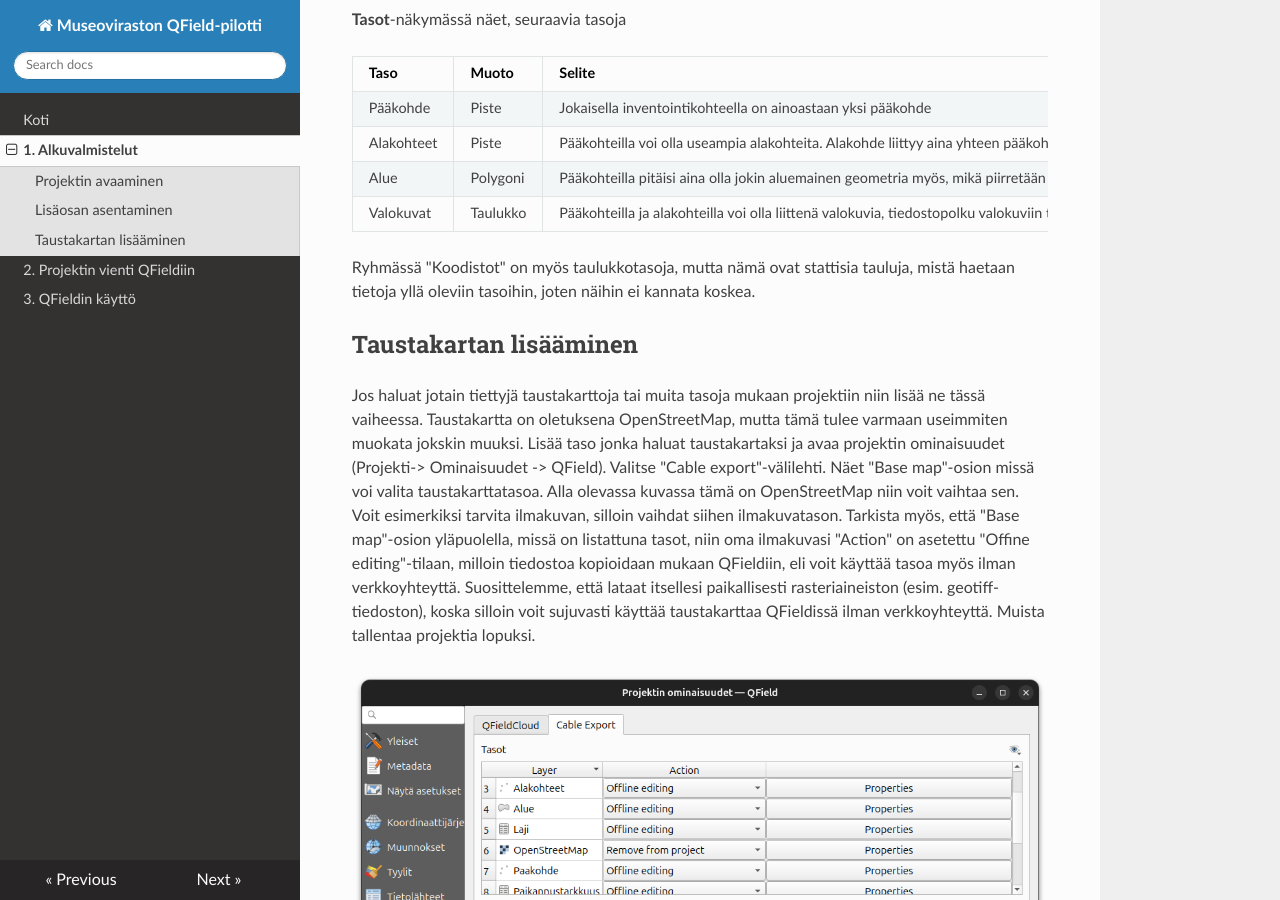
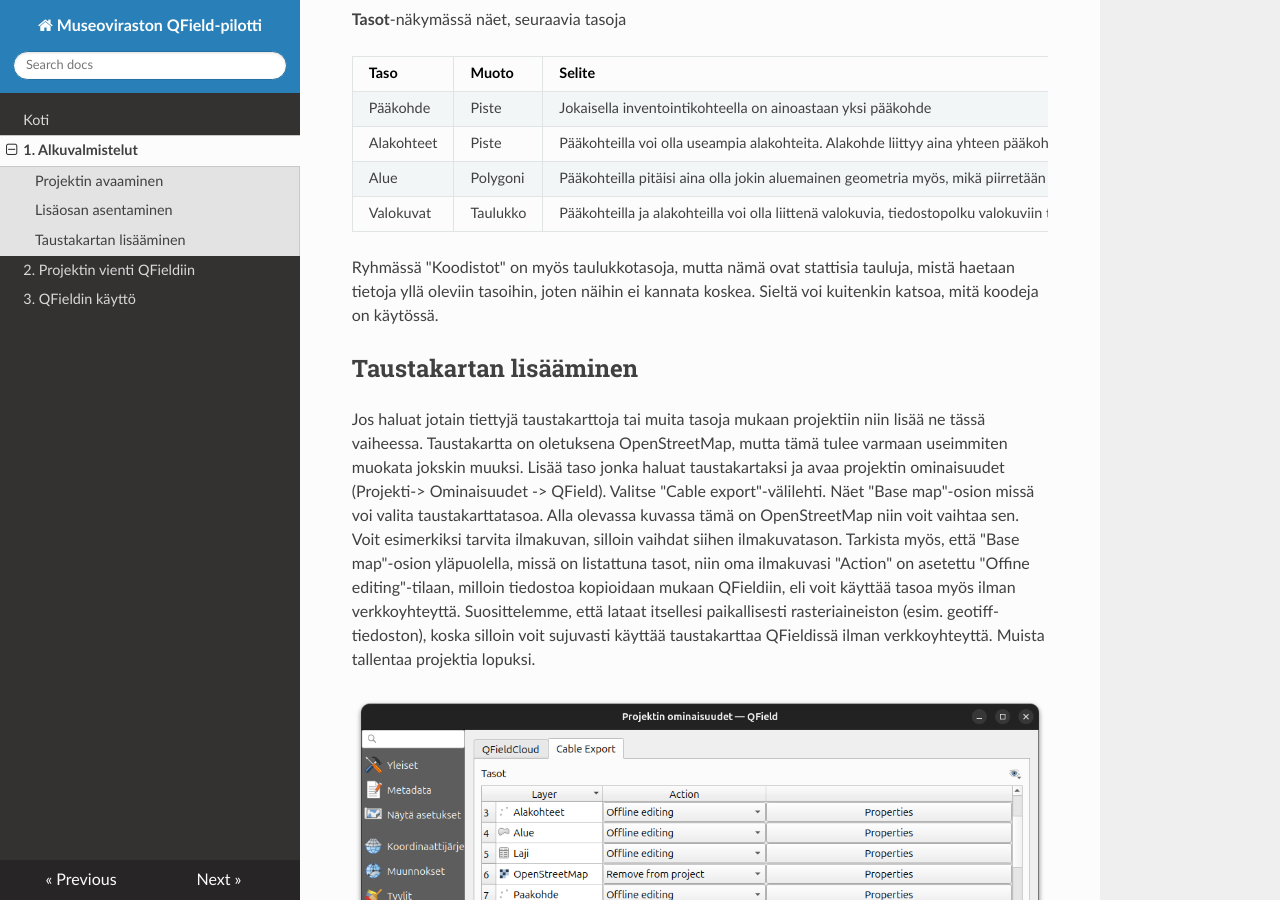
Before and after one commit to finnish-heritage-agency/museovirasto-qfield, an MkDocs documentation site: the page built from docs/1_alkuvalmistelut.md, in a window 1280 px wide and 900 px high, scrolled down 1767 px. Built offline with MkDocs 1.6.1, drawn with Linux system fonts in a browser that asks for light colours; nearby versions of some CDN libraries.

Commit message:
small change to img

```diff
--- a/docs/1_alkuvalmistelut.md
+++ b/docs/1_alkuvalmistelut.md
@@ -27,7 +27,7 @@
 | Alue | Polygoni| Pääkohteilla pitäisi aina olla jokin aluemainen geometria myös, mikä piirretään tälle tasolle|
 | Valokuvat| Taulukko| Pääkohteilla ja alakohteilla voi olla liittenä valokuvia, tiedostopolku valokuviin tallennetaan tähän taulukkoon|
 
-Ryhmässä "Koodistot" on myös taulukkotasoja, mutta nämä ovat stattisia tauluja, mistä haetaan tietoja yllä oleviin tasoihin, joten näihin ei kannata koskea.
+Ryhmässä "Koodistot" on myös taulukkotasoja, mutta nämä ovat stattisia tauluja, mistä haetaan tietoja yllä oleviin tasoihin, joten näihin ei kannata koskea. Sieltä voi kuitenkin katsoa, mitä koodeja on käytössä.
 
 ## Taustakartan lisääminen
 Jos haluat jotain tiettyjä taustakarttoja tai muita tasoja mukaan projektiin niin lisää ne tässä vaiheessa. Taustakartta on oletuksena OpenStreetMap, mutta tämä tulee varmaan useimmiten muokata jokskin muuksi. Lisää taso jonka haluat taustakartaksi ja avaa projektin ominaisuudet (Projekti-> Ominaisuudet -> QField). Valitse "Cable export"-välilehti. Näet "Base map"-osion missä voi valita taustakarttatasoa. Alla olevassa kuvassa tämä on OpenStreetMap niin voit vaihtaa sen. Voit esimerkiksi tarvita ilmakuvan, silloin vaihdat siihen ilmakuvatason. Tarkista myös, että "Base map"-osion yläpuolella, missä on listattuna tasot, niin oma ilmakuvasi "Action" on asetettu "Offine editing"-tilaan, milloin tiedostoa kopioidaan mukaan QFieldiin, eli voit käyttää tasoa myös ilman verkkoyhteyttä. Suosittelemme, että lataat itsellesi paikallisesti rasteriaineiston (esim. geotiff-tiedoston), koska silloin voit sujuvasti käyttää taustakarttaa QFieldissä ilman verkkoyhteyttä. Muista tallentaa projektia lopuksi.
```
